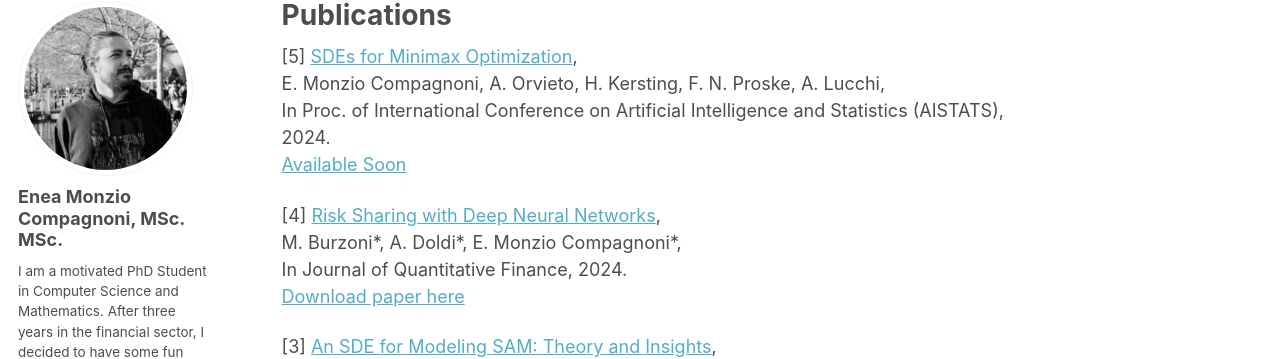
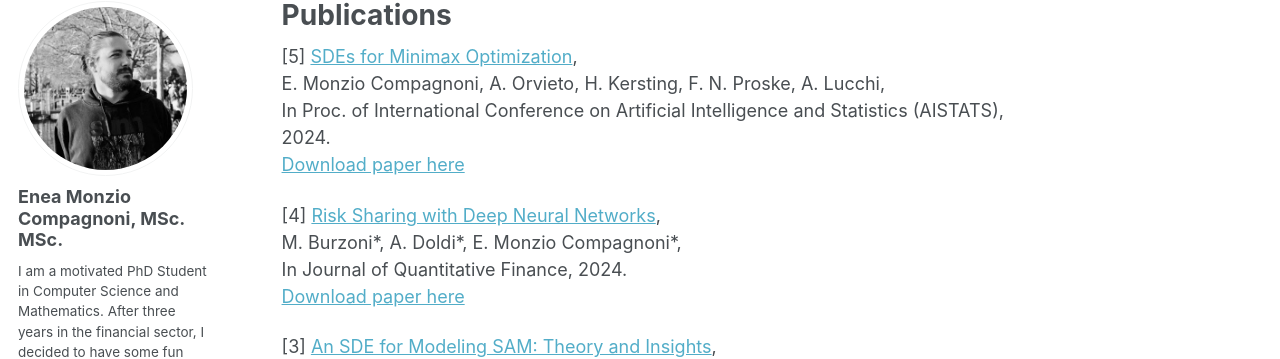
Before and after one commit to eneamc/eneamc.github.io, a Jekyll site: the page built from _pages/publications.md, in a window 1280 px wide and 1138 px high. Shown: the part 117-476 px from the top of the window. Built offline with Jekyll 4.4.1, drawn with Linux system fonts in a browser that asks for light colours; some web fonts are replaced.

Commit message:
New Paper

```diff
--- a/_pages/publications.md
+++ b/_pages/publications.md
@@ -8,10 +8,10 @@
   - /publications.html
 ---
 
-[5] [SDEs for Minimax Optimization](),\
+[5] [SDEs for Minimax Optimization](https://arxiv.org/abs/2402.12508),\
 E. Monzio Compagnoni, A. Orvieto, H. Kersting, F. N. Proske, A. Lucchi,\
 In Proc. of International Conference on Artificial Intelligence and Statistics (AISTATS), 2024.\
-[Available Soon]()
+[Download paper here](http://eneamc.github.io/files/SDE4Minimax.pdf)
 
 [4] [Risk Sharing with Deep Neural Networks](https://doi.org/10.1080/14697688.2024.2307493),\
 M. Burzoni\*, A. Doldi\*, E. Monzio Compagnoni\*,\
```
Also changed, not shown: 1 other file.
